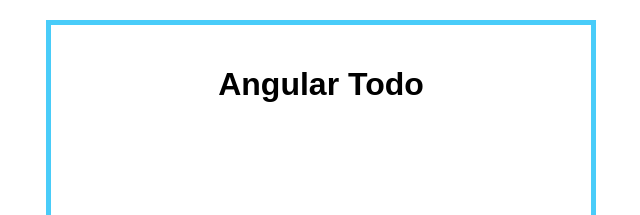
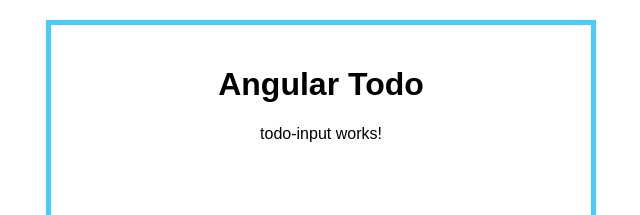
Before and after one commit to phillip-ables/angular-todo-list, an Angular app in the folder todos-app/: page / in a window 1280 px wide. Shown: the top 215 px of the page, without its empty margins (319-959 px from the left). Built offline with nearby package versions, Linux system fonts and the light colour scheme.

Commit message:
create todo-input component

```diff
--- a/todos-app/src/app/app.component.html
+++ b/todos-app/src/app/app.component.html
@@ -1,5 +1,6 @@
 <div class="App">
   <div class="todo-wrapper">
     <app-header></app-header>
+    <app-todo-input></app-todo-input>
   </div>
 </div>
--- a/todos-app/src/app/app.module.ts
+++ b/todos-app/src/app/app.module.ts
@@ -4,12 +4,14 @@ import { NgModule } from '@angular/core';
 
 import { AppComponent } from './app.component';
 import { HeaderComponent } from './components/header/header.component';
+import { TodoInputComponent } from './components/todo-input/todo-input.component';
 
 
 @NgModule({
   declarations: [
     AppComponent,
-    HeaderComponent
+    HeaderComponent,
+    TodoInputComponent
   ],
   imports: [
     BrowserModule
--- /dev/null
+++ b/todos-app/src/app/components/todo-input/todo-input.component.html
@@ -0,0 +1,3 @@
+<p>
+  todo-input works!
+</p>
--- /dev/null
+++ b/todos-app/src/app/components/todo-input/todo-input.component.ts
@@ -0,0 +1,15 @@
+import { Component, OnInit } from '@angular/core';
+
+@Component({
+  selector: 'app-todo-input',
+  templateUrl: './todo-input.component.html',
+  styleUrls: ['./todo-input.component.css']
+})
+export class TodoInputComponent implements OnInit {
+
+  constructor() { }
+
+  ngOnInit() {
+  }
+
+}
```
Also changed, not shown: todos-app/src/app/components/todo-input/todo-input.component.css (added), 1 other file (tests, documents, lock files or other folders).
